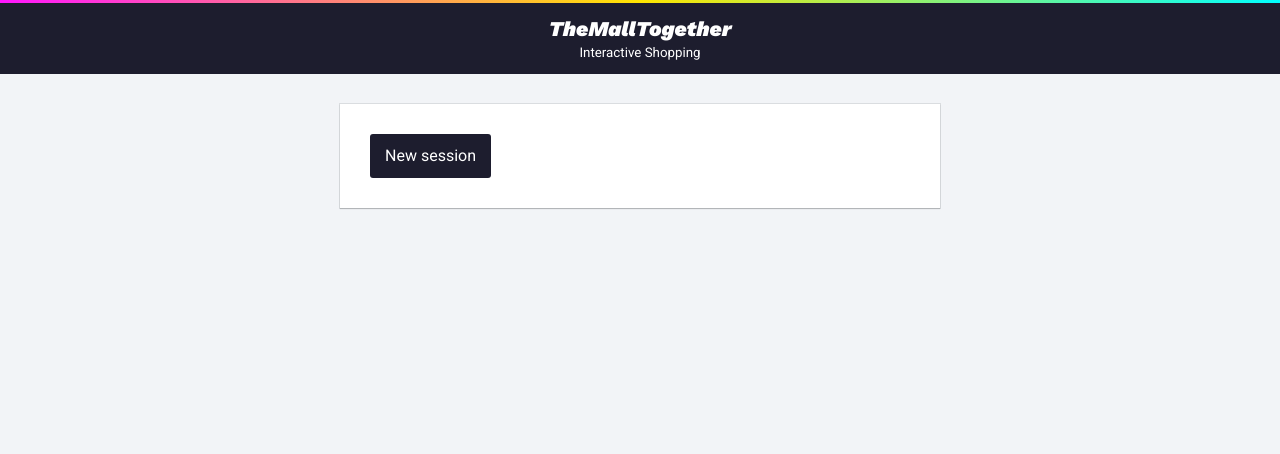
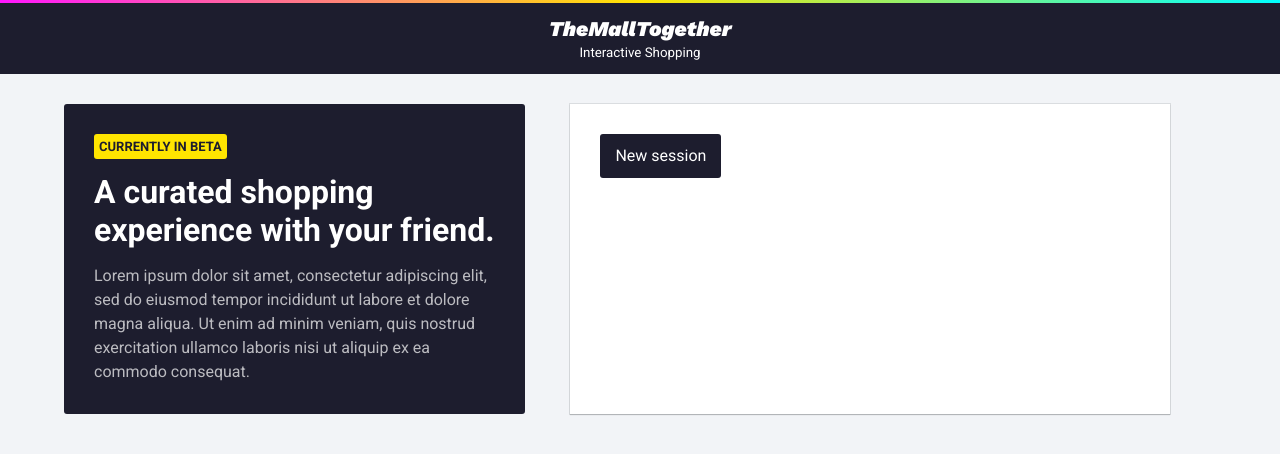
Before and after one commit to juliegoat/ShoppingApp, a React (Create React App) app in the folder ui/: page / in a window 1280 px wide. Shown: the top 454 px of the page. Built offline with nearby package versions, Linux system fonts and the light colour scheme.

Commit message:
Update NewSessionPage

```diff
--- /dev/null
+++ b/ui/src/pageTypes/NewSessionPage/NewSessionPage.scss
@@ -0,0 +1,33 @@
+@import '../../styles/variables';
+
+.p-new-session {
+    display: flex;
+    height: 100%;
+
+    &__heading {
+        background-color: #1D1D2E;
+        color: white;
+        padding: $spacing-medium;
+        max-width: 40%;
+        border-radius: 3px;
+
+        h1 {
+            line-height: 1.2;
+            margin: $spacing-small 0px;
+        }
+
+        p {
+            opacity: 0.7;
+        }
+    }
+}
+
+.c-label {
+    background-color: #FFE500;
+    color: #1D1D2E;
+    padding: 5px;
+    border-radius: 3px;
+    font-weight: bold;
+    text-transform: uppercase;
+    font-size: 13px;
+}
--- a/ui/src/pageTypes/NewSessionPage/NewSessionPage.tsx
+++ b/ui/src/pageTypes/NewSessionPage/NewSessionPage.tsx
@@ -1,6 +1,8 @@
 import React from 'react';
 
 import { Button, Container, Card } from '../../components';
+
+import './NewSessionPage.scss';
 
 interface INewSessionPage {
     handleNewSessionOnClick: any,
@@ -11,11 +13,20 @@ const NewSessionPage = (props: INewSessionPage) => {
 
     return (
         <Container>
-            <Card width="600px">
-                <form onSubmit={handleNewSessionOnClick}>
-                    <Button label="New session" handleClick={handleNewSessionOnClick} />
-                </form>
-            </Card>
+            <div className="p-new-session">
+                <div className="p-new-session__heading">
+                    <span className="c-label">Currently in Beta</span>
+
+                    <h1>A curated shopping experience with your friend.</h1>
+                    <p>Lorem ipsum dolor sit amet, consectetur adipiscing elit, sed do eiusmod tempor incididunt ut labore et dolore magna aliqua. Ut enim ad minim veniam, quis nostrud exercitation ullamco laboris nisi ut aliquip ex ea commodo consequat.</p>
+                </div>
+
+                <Card width="600px">
+                    <form onSubmit={handleNewSessionOnClick}>
+                        <Button label="New session" handleClick={handleNewSessionOnClick} />
+                    </form>
+                </Card>
+            </div>
         </Container>
     )
 }
```
